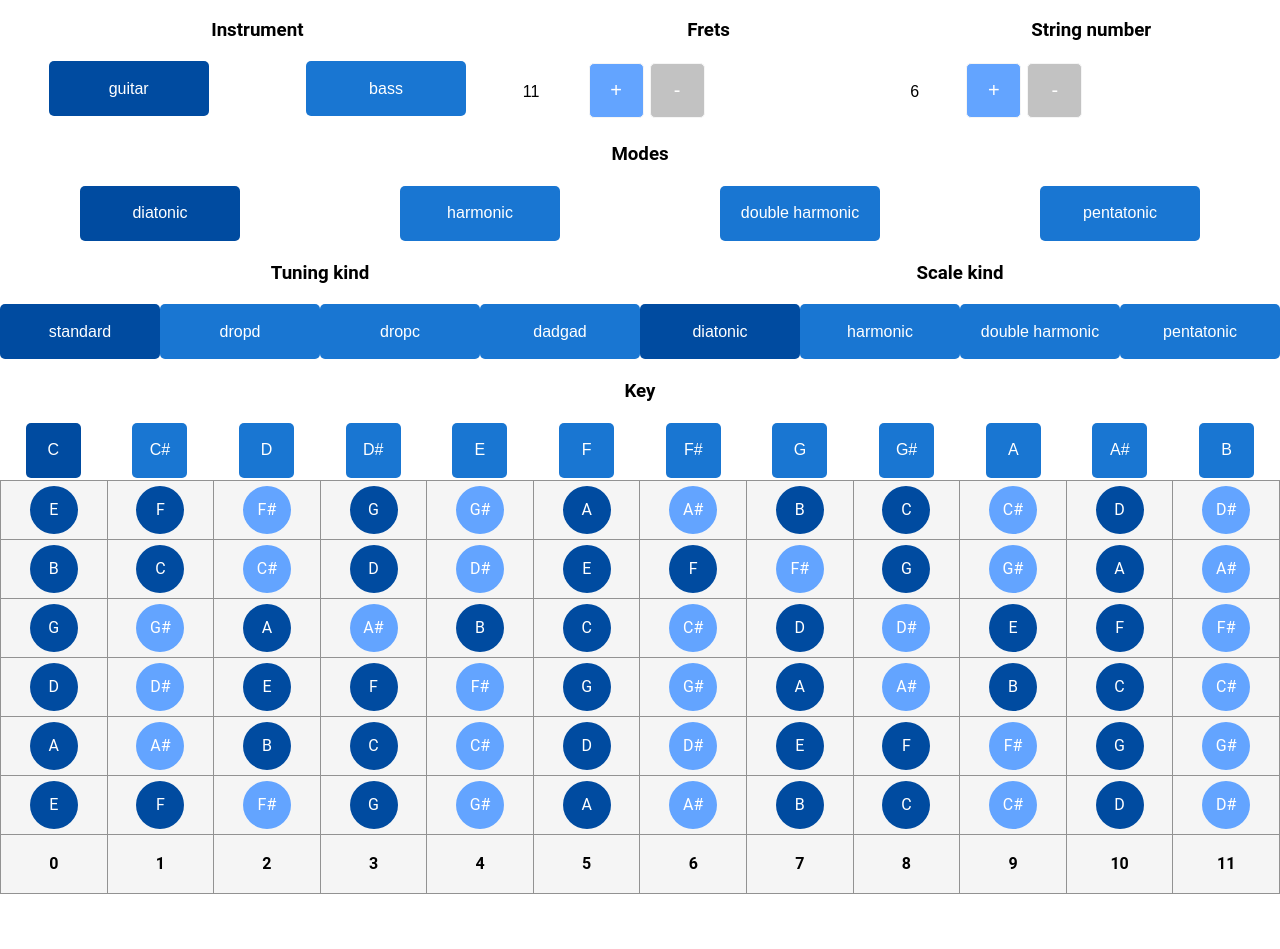
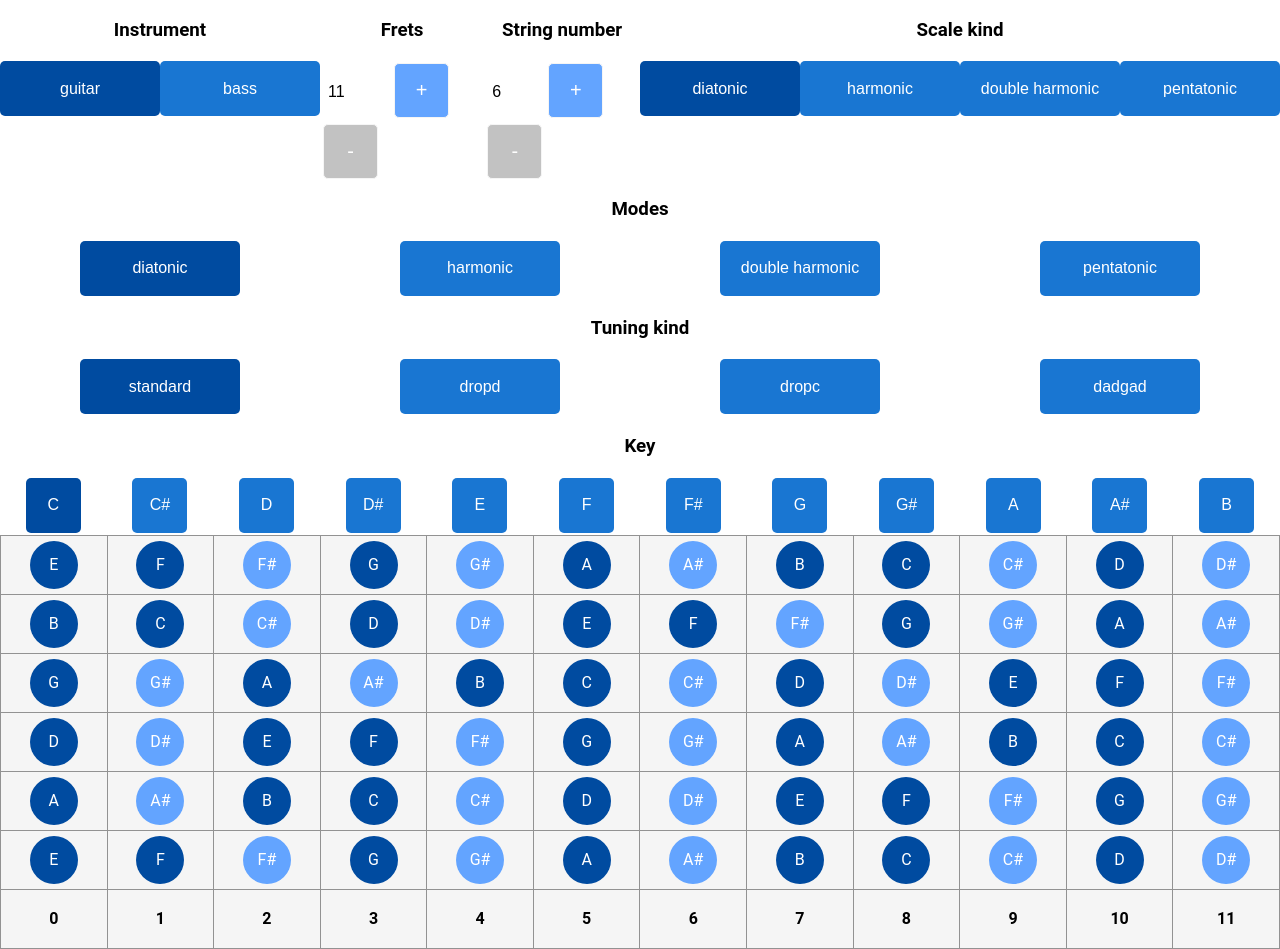
Before and after one commit to joao-arthur/libre_musica, a React (Create React App) app: page / in a window 1280 px wide. Before the commit the page ends 894 px from the top, so only its background shows below. Built offline with nearby package versions, Linux system fonts and the light colour scheme.

Commit message:
implementa modos das escalas

```diff
--- a/src/Pages/Scales/Scales.tsx
+++ b/src/Pages/Scales/Scales.tsx
@@ -5,7 +5,8 @@ import {
     getNote,
     getScale,
     getTuning,
-    getTuningKind
+    getTuningKind,
+    getModes
 } from '../../core/notes';
 import range from '../../core/range';
 import {
@@ -18,17 +19,6 @@ import InstrumentTable from '../../Components/Core/InstrumentTable';
 import { Separator } from './Scales.styles';
 
 export default () => {
-    const scales = ['diatonic', 'harmonic', 'double harmonic', 'pentatonic'];
-    const modes = [
-        'Ionian',
-        'Dorian',
-        'Phrygian',
-        'Lydian',
-        'Mixolydian',
-        'Aeolian',
-        'Locrian'
-    ];
-
     const [fretNumber, setFretNumber] = useState(11);
     const [stringNumber, setStringNumber] = useState(6);
 
@@ -40,8 +30,7 @@ export default () => {
     const actualScale = getScale(scale);
     const tuning = getTuning(instrument, stringNumber, tuningKind);
     const tuningKinds = getTuningKind(instrument, stringNumber);
-
-    console.log(tuningKinds, tuning, strings);
+    const modes = getModes(instrument, scaleKind);
 
     const generateStringNotes = (stringNote: number) =>
         range(fretNumber + 1)
@@ -74,6 +63,17 @@ export default () => {
                     onChange={setStringNumber}
                     title='String number'
                 />
+                <Selector
+                    options={[
+                        'diatonic',
+                        'harmonic',
+                        'double harmonic',
+                        'pentatonic'
+                    ]}
+                    selected={scaleKind}
+                    onChange={setScaleKind}
+                    title='Scale kind'
+                />
             </Separator>
             <Separator>
                 <Selector
@@ -94,17 +94,6 @@ export default () => {
                     selected={tuningKind}
                     onChange={setTuningKind}
                     title='Tuning kind'
-                />
-                <Selector
-                    options={[
-                        'diatonic',
-                        'harmonic',
-                        'double harmonic',
-                        'pentatonic'
-                    ]}
-                    selected={scaleKind}
-                    onChange={setScaleKind}
-                    title='Scale kind'
                 />
             </Separator>
             <Selector
--- a/src/core/notes.ts
+++ b/src/core/notes.ts
@@ -45,6 +45,11 @@ export const strings = [Notes.E, Notes.B, Notes.G, Notes.D, Notes.A, Notes.E];
 
 export const getTuningKind = (instrument: number, stringNumber: number) =>
     settings[['guitar', 'bass'][instrument]].tunings[stringNumber];
+
+export const getModes = (instrument: number, scaleKind: number) =>
+    settings[['guitar', 'bass'][instrument]].modes[
+        ['diatonic', 'harmonic', 'doubleHarmonic', 'pentatonic'][scaleKind]
+    ];
 
 export const getTuning = (
     instrument: number,
@@ -133,9 +138,6 @@ const settings: ISettings = {
             7: ['standard'],
             8: ['standard']
         },
-        scales: {
-            scales: ['diatonic', 'harmonic', 'doubleHarmonic', 'pentatonic']
-        },
         modes: {
             diatonic: [
                 'Ionian',
@@ -154,9 +156,6 @@ const settings: ISettings = {
             5: ['standard'],
             6: ['standard']
         },
-        scales: {
-            scales: ['diatonic', 'harmonic', 'doubleHarmonic', 'pentatonic']
-        },
         modes: {
             diatonic: [
                 'Ionian',
```
